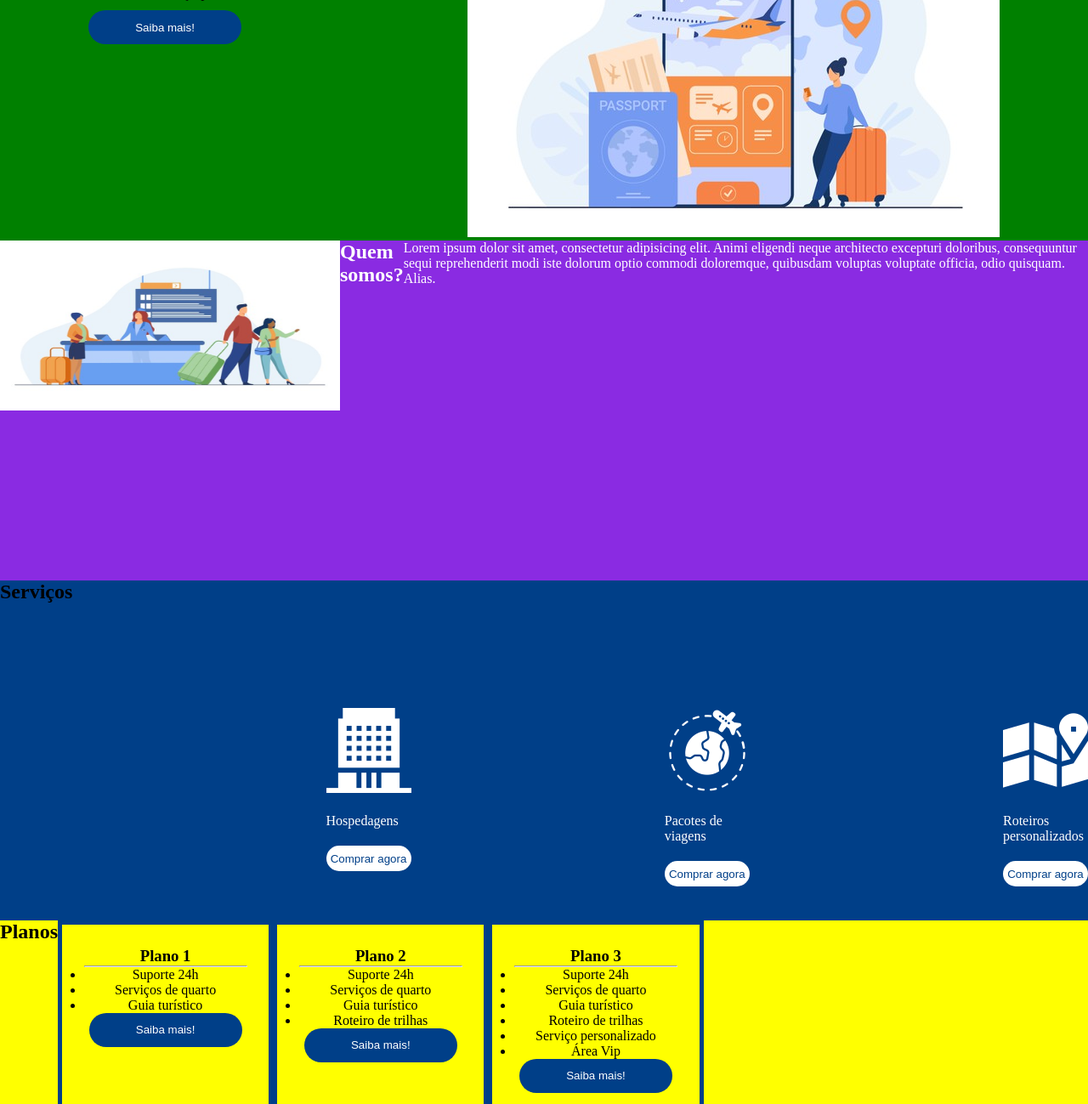
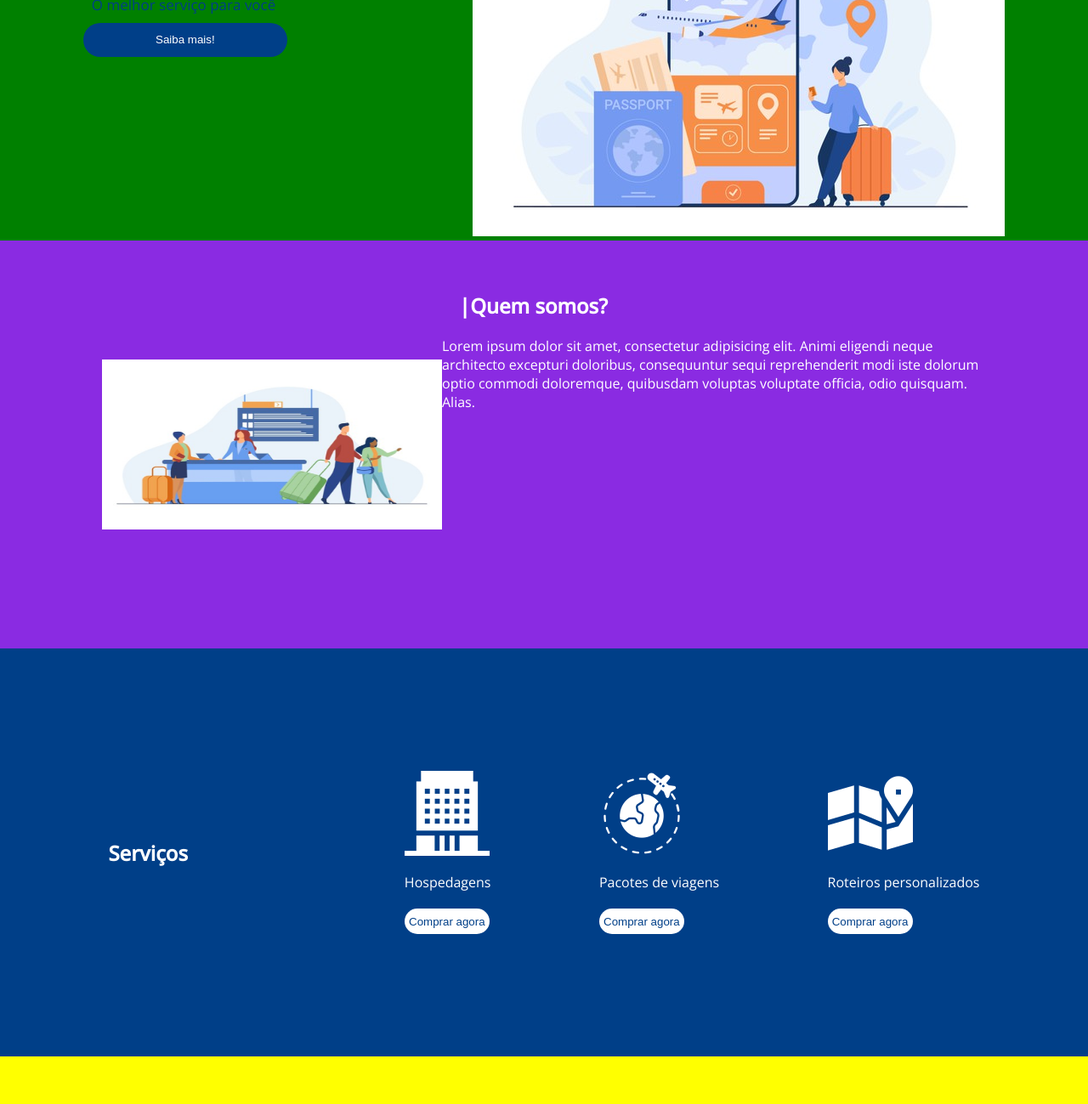
Before and after one commit to Gabileichtweis/Flex-Turismos, a plain HTML site: page index.html in a window 1280 px wide. Shown: the part 517-1816 px from the top of the page at 85% size. Drawn offline with nearby package versions, Linux system fonts and the light colour scheme.

Commit message:
Atualizações 25.01

```diff
--- a/index.html
+++ b/index.html
@@ -4,25 +4,28 @@
     <meta charset="UTF-8">
     <meta http-equiv="X-UA-Compatible" content="IE=edge">
     <meta name="viewport" content="width=device-width, initial-scale=1.0">
+    <link rel="preconnect" href="https://fonts.googleapis.com">
+    <link rel="preconnect" href="https://fonts.gstatic.com" crossorigin>
+    <link href="https://fonts.googleapis.com/css2?family=Open+Sans:wght@400;500&display=swap" rel="stylesheet">
 
     <link rel="stylesheet" href="./style.css">
 
     <title>Flex Turismos</title>
 </head>
 <body>
-
     <header>
         <div id="header">
+            <div class="flex-turismos">
                 <h1>Flex Turismos</h1>
+            </div>
 
-            <div>
-                <nav id="nav-bar">
+            <div id="nav-bar">
+                <nav>
                     <a href="#quemsomos">Quem somos</a>
                     <a href="#servicos">Serviços</a>
                     <a href="#planos">Planos</a>
                 </nav>
             </div>
-
         </div>
     </header>
 
@@ -32,47 +35,54 @@
                 <h2 class="titulo-home">Flex</h2>
                 <h2 class="titulo-home"> Turismos</h2>
                 <p id="p-home">O melhor serviço para você</p>
-                <button class="btn-planos">Saiba mais!</button>
+                <button class="btn-home">Saiba mais!</button>
             </div>
 
             <figure id="img-home">
                 <img src="./images/0-main.png" alt="">
             </figure>
-
-
         </section>
 
         <section class="container container-quemsomos" id="quemsomos">
-            <figure>
-                <img src="./images/1-quem-somos.png" alt="imagem recepção hotel" class="img-quem-somos">
+            <figure class="img-quem-somos">
+                <img src="./images/1-quem-somos.png" alt="imagem recepção hotel" class="img-quem-somos"/>
             </figure>
 
-            <h2>Quem somos?</h2>
-                <p>
+            <div id="texto-quem-somos">
+                <h2 class="p_quem_somos">|Quem somos?</h2>
+
+                <p class="descricao_quem_somos">
                     Lorem ipsum dolor sit amet, consectetur adipisicing elit. Animi eligendi neque architecto excepturi doloribus, consequuntur sequi reprehenderit modi iste dolorum optio commodi doloremque, quibusdam voluptas voluptate officia, odio quisquam. Alias.
                 </p>
+            </div>
         </section>
 
         <section class="container container-servicos" id="servicos">
-            <h2>Serviços</h2>
-           <figure class="figure-img" >
-            <img src="./images/icon-2.png" alt="" class="img-predio">
+            <h2 class="t-servicos">Serviços</h2>
+            <br>
+            <div>
+                <figure class="figure-img">
+                    <img src="./images/icon-2.png" alt="imagem predio" class="img-predio"/>
+                </figure>
                  <p class="p-servicos">Hospedagens</p>
                  <button class="btn-servicos">Comprar agora</button>
-           </figure>
+            </div>
 
+            <div>
                 <figure class="figure-img">
                     <img src="./images/icon-1.png" alt="" class="img-aviao">
+                </figure>
                     <p class="p-servicos">Pacotes de viagens</p>
                     <button class="btn-servicos">Comprar agora</button>
-            </figure>
+            </div>
 
+            <div>
                 <figure class="figure-img">
                     <img src="./images/icon-3.png" alt="" class="img-mapa">
+                </figure>
                     <p class="p-servicos">Roteiros personalizados</p>
                     <button class="btn-servicos">Comprar agora</button>
-            </figure>
-
+            </div>
         </section>
 
         <section class="container container-planos" id="planos">
--- a/style.css
+++ b/style.css
@@ -6,6 +6,7 @@
 html {
   scroll-behavior: smooth;
   overflow-x: hidden;
+  font-family: 'Open Sans', sans-serif;
 }
 
 body {
@@ -26,6 +27,10 @@ a {
   padding: 5px;
 }
 
+header{
+  display: flex;
+}
+
 #header {
   width: 100vw;
   height: 15vh;
@@ -34,38 +39,142 @@ a {
   display: flex;
   align-items: center;
   flex-direction: row;
+  justify-content: space-around;
+}
+
+.flex-turismos {
+  display: flex;
+  align-self: center;
 }
 
 #nav-bar {
-  justify-items: flex-end;
+  display: flex;
+  margin-left:200px;
 }
 
 .container {
   width: 100vw;
-  height: 50vh;
+  height: 60vh;
   display: flex;
+  justify-content: center;
+  flex-direction: row;
+  align-items: center;
 }
 
+/* HOME */
 .container-home {
   background-color: green;
   height: 85vh;
+  display: flex;
+  flex-direction: row;
+  justify-content: space-around;
 }
 
+.titulo-home {
+  color: #03254b;
+  font-size: 60px;
+  font-weight: bold;
+}
+
+#p-home {
+    margin: 10px;
+    margin: 10px;
+    color: #003f88;
+}
+
+#div-home {
+  align-self: center;
+  font-size: 17px;
+}
+
+#img-home {
+    align-self: flex-end;
+}
+
+
+
+/* QUEM SOMOS */
 .container-quemsomos {
   background-color: blueviolet;
   color: white;
+  display: flex;
+  flex-direction: row;
 }
 
+.descricao_quem_somos {
+  align-self: center;
+  text-align: left;
+}
+
+.p_quem_somos {
+  margin: 20px;
+}
+
+#texto-quem-somos{
+  width: 50vw;
+  height: 50vh;
+}
+
+.img-quem-somos{
+  width: 400px;
+  height: 200px;
+}
+
+
+
+/* SERVIÇOS */
 .container-servicos {
   display: flex;
   background-color: #003f88;
-  justify-content: space-between;
-
+  justify-content: space-evenly;
 }
 
+.t-servicos {
+  color: white;
+}
+
+.img-predio {
+  width: 100px;
+  height: 100px;
+}
+
+.img-aviao {
+  width: 100px;
+  height: 100px;
+}
+
+.img-mapa{
+    width: 100px;
+    height: 100px;
+}
+
+.p-servicos {
+  color: white;
+  margin-top: 20px;
+}
+
+.btn-servicos {
+  width: 100px;
+  height: 30px;
+  background-color: white;
+  color: #003f88;
+  border-radius: 20px;
+  border: none;
+  margin-top: 20px;
+}
+
+.figure-img {
+  width: 100px;
+  height: 100px;
+}
+
+
+
+/* PLANOS */
 .container-planos {
   background-color: yellow;
   height: 90vh;
+  justify-content: center;
 }
 
 #div-planos {
@@ -77,7 +186,6 @@ a {
   border: solid 5px #003f88;
   text-align: center;
   padding: 2vw;
-
 }
 
 #plano-1 {
@@ -95,74 +203,11 @@ a {
   height: 50vh;
 }
 
-.img-predio {
-  width: 100px;
-  height: 100px;
-}
-.img-aviao {
-  width: 100px;
-  height: 100px;
-}
-.img-mapa{
-    width: 100px;
-    height: 100px;
-}
-.img-quem-somos{
-    width: 400px;
-    height: 200px;
-}
-.figure-img {
-    align-self: center;
-    width: 100px;
-    height: 100px;
-  }
-
-.p-servicos {
-    color: white;
-    margin-top: 20px;
-}
-
-.btn-servicos {
-    width: 100px;
-    height: 30px;
-    background-color: white;
-    color: #003f88;
-    border-radius: 20px;
-    border: none;
-    margin-top: 20px;
-
-  }
-
-  .btn-planos {
-  width: 180px;
+.btn-planos, .btn-home {
+  width: 240px;
   height: 40px;
   background-color: #003f88;
   color: white;
   border-radius: 20px;
   border: none;
 }
-
-.titulo-home {
-  color: #03254b;
-  font-size: 60px;
-  font-weight: bold;
-}
-
-.container-home {
-  display: flex;
-  flex-direction: row;
-  justify-content: space-around;
-}
-
-#p-home {
-    margin: 10px;
-}
-
-#div-home {
-  align-self: center;
-  font-size: 17px;
-}
-
-#img-home {
-    align-self: flex-end;
-}
```
Lines whose indentation alone changed are shown as unchanged.
